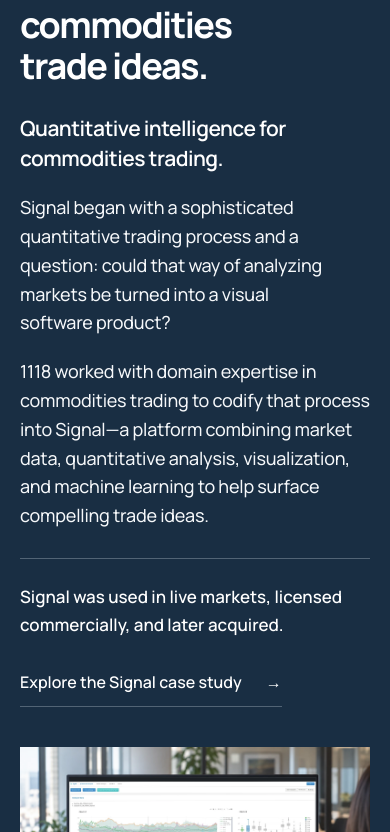
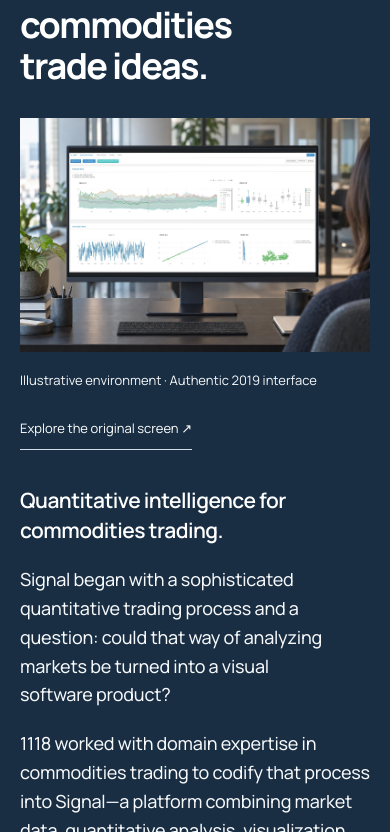
Before and after one commit to 1118Labs/1118-site, a React (Vite) app: page / in a window 390 px wide. Shown: the part 7352-8184 px from the top of the page. Built offline with nearby package versions, Linux system fonts and the light colour scheme.

Commit message:
Bring Signal imagery forward on tablet and mobile

```diff
--- a/src/App.tsx
+++ b/src/App.tsx
@@ -269,6 +269,7 @@
                     </span>
                   ))}
                 </h2>
+                {product.slug === "signal" && <div className="fleet-launch-stage signal-marketing-stage"><SignalWorkstation /></div>}
                 {product.continuation ? <div className="fleet-showcase-body"><p>{product.descriptor}</p><p>{product.description}</p><p>{product.continuation}</p></div> : <p className="fleet-showcase-body">{product.description}</p>}
                 {product.note ? <p className="fleet-showcase-why">{product.note}</p> : null}
                 {product.link ? (
@@ -293,13 +294,13 @@
               </div>
 
 
-              <div className="fleet-launch-stage" data-reveal="rise">
+              {product.slug !== "signal" && <div className="fleet-launch-stage" data-reveal="rise">
                 <div className="fleet-showcase-media-shell">
                   <div className="fleet-showcase-media media-frame">
                     <ProductVisual product={product} />
                   </div>
                 </div>
-              </div>
+              </div>}
             </div>
           </article>
         ))}
--- a/src/typography.css
+++ b/src/typography.css
@@ -78,8 +78,14 @@
 
 /* Signal: authentic screen in an illustrative environment, with a 37/63 split. */
 .fleet-launch[data-product="signal"] { padding-block: 80px; }
-.fleet-launch[data-product="signal"] .fleet-launch-shell { width: var(--shell); grid-template-columns: minmax(0, .37fr) minmax(0, .63fr); gap: 44px; align-items: center; }
-.fleet-launch[data-product="signal"] .fleet-launch-copy { display: flex; flex-direction: column; align-items: flex-start; width: 100%; margin: 0; }
+.fleet-launch[data-product="signal"] .fleet-launch-shell { width: var(--shell); display: block; }
+.fleet-launch[data-product="signal"] .fleet-launch-copy { display: grid; grid-template-columns: minmax(0,.37fr) minmax(0,.63fr); gap: 0 44px; align-items: start; width: 100%; margin: 0; }
+.fleet-launch[data-product="signal"] .signal-marketing-stage { grid-column: 2; grid-row: 1/6; align-self: center; }
+.fleet-launch[data-product="signal"] .fleet-showcase-name { grid-column: 1; grid-row: 1; }
+.fleet-launch[data-product="signal"] .fleet-launch-copy h2 { grid-column: 1; grid-row: 2; }
+.fleet-launch[data-product="signal"] .fleet-showcase-body { grid-column: 1; grid-row: 3; }
+.fleet-launch[data-product="signal"] .fleet-showcase-why { grid-column: 1; grid-row: 4; }
+.fleet-launch[data-product="signal"] .case-study-link { grid-column: 1; grid-row: 5; }
 .fleet-launch[data-product="signal"] .fleet-showcase-name { font-size: 34px; font-weight: 650; margin-bottom: 28px; }
 .fleet-launch[data-product="signal"] .fleet-launch-copy h2 { font-size: clamp(38px, 3.25vw, 50px); margin: 0 0 28px; text-wrap: balance; }
 .fleet-launch[data-product="signal"] .fleet-showcase-body { margin: 0; font-size: 18px; line-height: 1.6; }
@@ -111,11 +117,13 @@
   .operating-principle { grid-template-columns: 1fr; gap: 18px; }
   .operating-number, .operating-principle h3, .operating-principle p { grid-column: 1; grid-row: auto; }
   .fleet-launch[data-product="signal"] .fleet-launch-shell { grid-template-columns: 1fr; gap: 40px; }
-  .fleet-launch[data-product="signal"] .fleet-launch-copy { display: grid; grid-template-columns: 1fr 1fr; gap: 0 32px; }
-  .fleet-launch[data-product="signal"] .fleet-showcase-name { grid-column: 1/-1; }
-  .fleet-launch[data-product="signal"] .fleet-launch-copy h2 { grid-column: 1; grid-row: 2/5; font-size: 42px; }
-  .fleet-launch[data-product="signal"] .fleet-showcase-body { grid-column: 2; grid-row: 2; }
-  .fleet-launch[data-product="signal"] .fleet-showcase-why, .fleet-launch[data-product="signal"] .case-study-link { grid-column: 2; }
+  .fleet-launch[data-product="signal"] .fleet-launch-copy { grid-template-columns: 1fr; gap: 0; }
+  .fleet-launch[data-product="signal"] .fleet-showcase-name { grid-column: 1; grid-row: 1; }
+  .fleet-launch[data-product="signal"] .fleet-launch-copy h2 { grid-column: 1; grid-row: 2; font-size: 46px; max-width: 28ch; }
+  .fleet-launch[data-product="signal"] .signal-marketing-stage { grid-column: 1; grid-row: 3; margin: 4px 0 36px; }
+  .fleet-launch[data-product="signal"] .fleet-showcase-body { grid-column: 1; grid-row: 4; max-width: 62ch; }
+  .fleet-launch[data-product="signal"] .fleet-showcase-why { grid-column: 1; grid-row: 5; }
+  .fleet-launch[data-product="signal"] .case-study-link { grid-column: 1; grid-row: 6; }
   .case-hero h1, .work-index-header h1 { font-size: clamp(48px, 6.6vw, 68px); }
   .work-feature-copy h2 { font-size: 38px; }
 }
@@ -139,7 +147,7 @@
   .operating-principle p { grid-row: 2; font-size: 17px; }
   .contact-copy h2 { font-size: 38px; }
   .fleet-launch[data-product="signal"] { padding-block: 56px; }
-  .fleet-launch[data-product="signal"] .fleet-launch-copy { display: flex; }
+  .fleet-launch[data-product="signal"] .fleet-launch-copy { display: grid; }
   .fleet-launch[data-product="signal"] .fleet-launch-copy h2 { font-size: 36px; }
   .fleet-launch[data-product="signal"] .fleet-showcase-name { font-size: 30px; margin-bottom: 24px; }
   .fleet-launch[data-product="signal"] .fleet-showcase-body p:first-child { font-size: 21px; }
```
